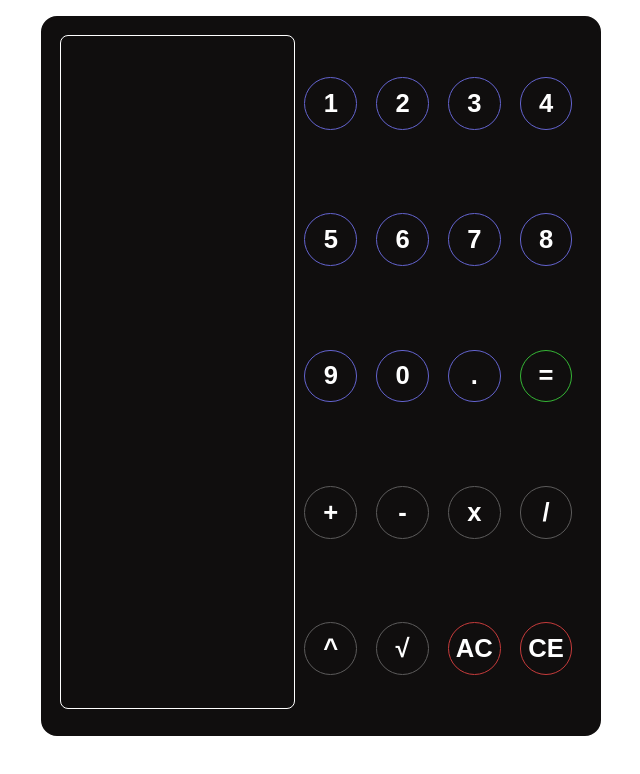
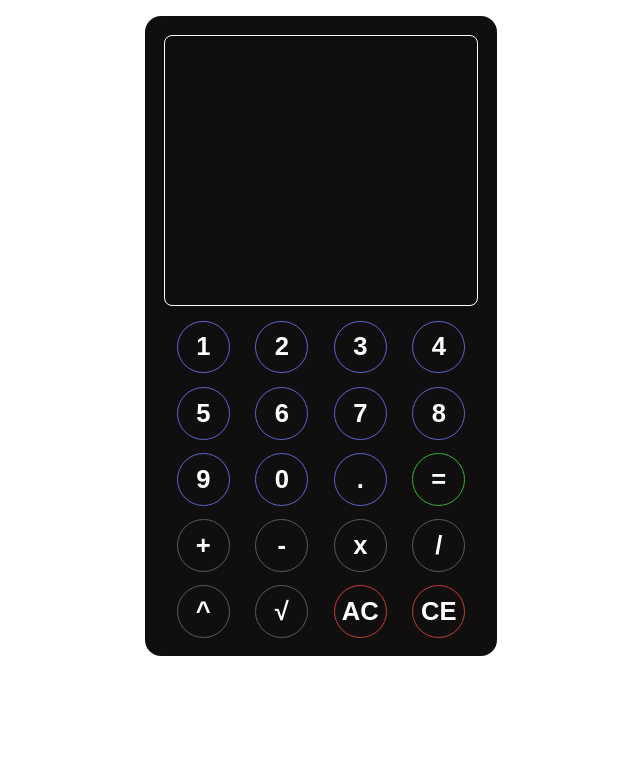
Before and after one commit to nchomeldoe/js-calculator, a plain HTML site: page index.html in a window 1280 px wide. Shown: the whole page, without its empty margins (319-959 px from the left). Drawn offline with Linux system fonts and the light colour scheme; a web font is replaced by a local one.

Commit message:
amended media queries for landscape orientation

```diff
--- a/styles/_layout.scss
+++ b/styles/_layout.scss
@@ -6,7 +6,7 @@
   align-items: center;
 
   .inner-container {
-    width: 80vmin;
+    width: 80vw;
     min-width: 15rem;
     background-color: $background-color-primary;
     border: 0.2rem solid $background-color-primary;
@@ -14,9 +14,11 @@
     margin: 1rem auto;
     border-radius: 1rem;
     min-height: 34rem;
-    height: 80vmax;
+    height: 80vh;
     max-height: 45rem;
-    @media (orientation: landscape) {
+    @media screen and (max-width: 768px) and (orientation: landscape) {
+      width: 80vmin;
+      height: 80vmax;
       display: flex;
       flex-direction: row;
       min-height: 20rem;
@@ -38,7 +40,7 @@
       grid-template-columns: 100%;
       grid-template-rows: 40% 60%;
       align-items: end;
-      @media (orientation: landscape) {
+      @media screen and (max-width: 768px) and (orientation: landscape) {
         height: auto;
         width: 45%;
       }
@@ -58,7 +60,7 @@
       place-items: center;
       grid-template-columns: 1fr 1fr 1fr 1fr;
       grid-template-rows: 1fr 1fr 1fr 1fr 1fr;
-      @media (orientation: landscape) {
+      @media screen and (max-width: 768px) and (orientation: landscape) {
         height: auto;
         width: 55%;
       }
```
Also changed, not shown: styles/main.css, 1 other file.
